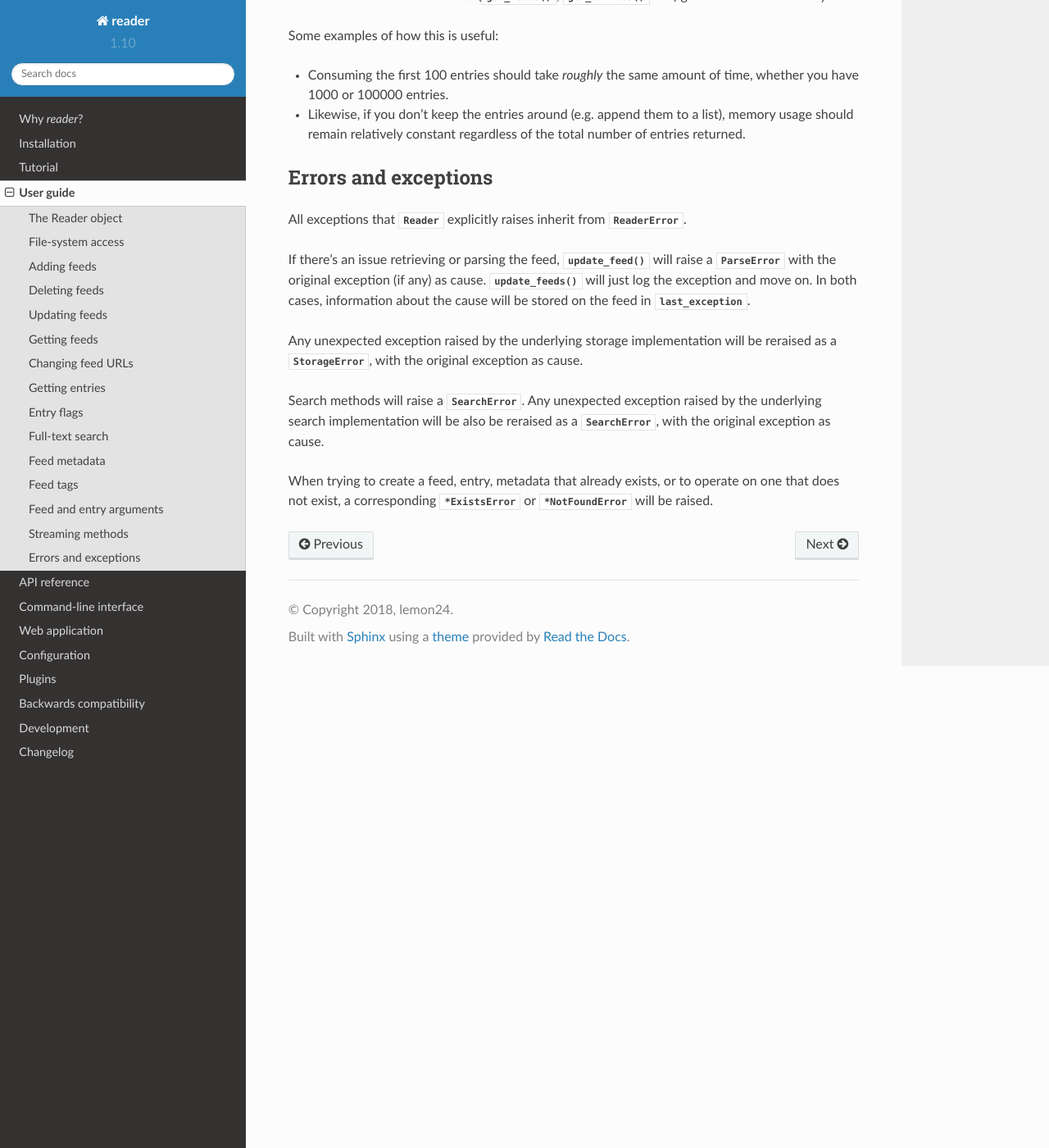
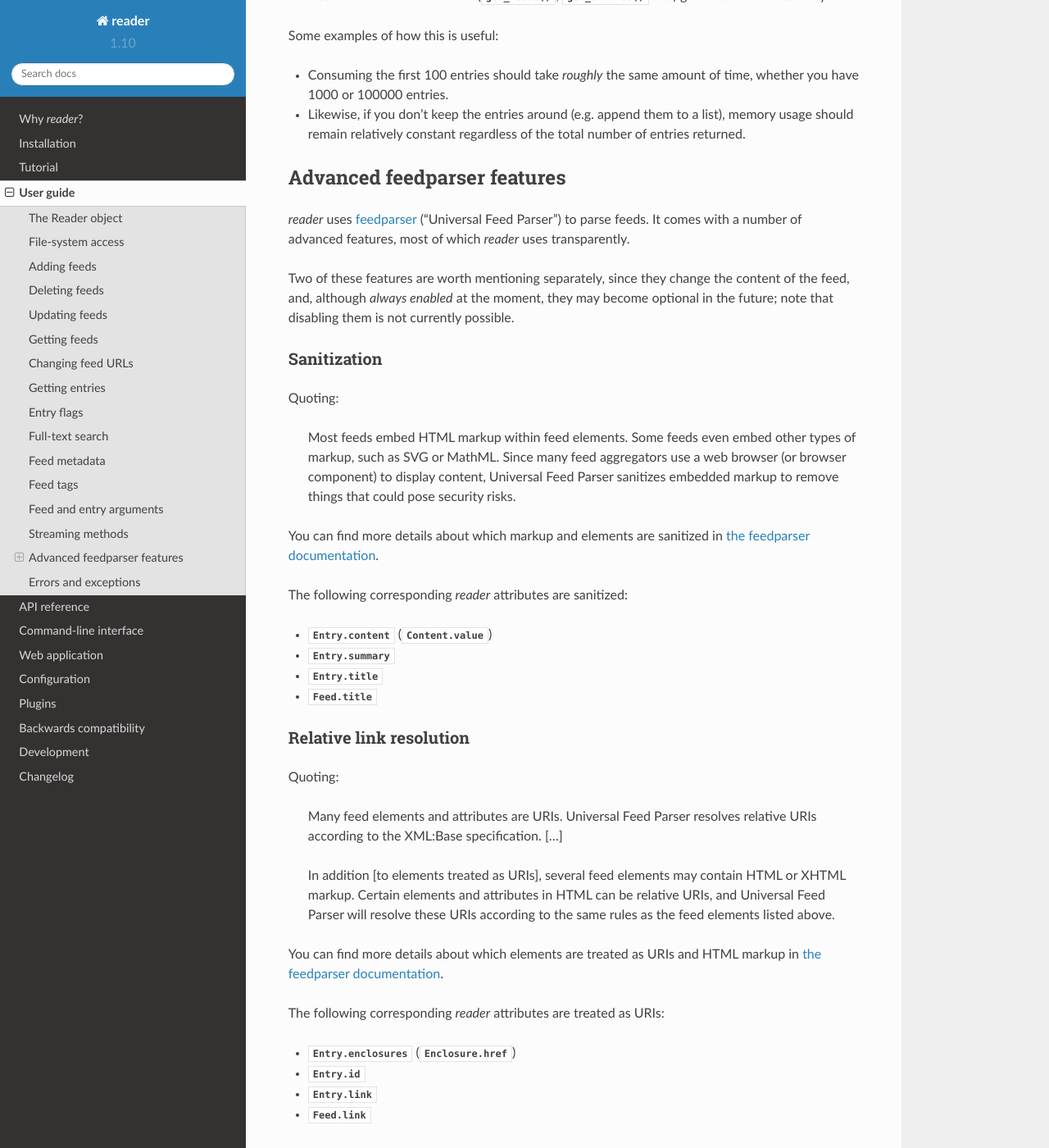
Before and after one commit to Alcides1123/reader, a Sphinx documentation site: the page built from docs/guide.rst, in a window 1280 px wide and 1400 px high, scrolled down 6639 px. Shown: the whole window at 82% size. Built offline with Sphinx 7.4.7 and the Read the Docs theme 2.0.0, drawn with Linux system fonts in a browser that asks for light colours; some of the changed text lies outside the part shown.

Commit message:
User guide: sanitization and relative link resolution.
For #194.

```diff
--- a/docs/guide.rst
+++ b/docs/guide.rst
@@ -388,6 +388,83 @@ Some examples of how this is useful:
 * Likewise, if you don't keep the entries around (e.g. append them to a list),
   memory usage should remain relatively constant
   regardless of the total number of entries returned.
+
+
+
+Advanced feedparser features
+----------------------------
+
+*reader* uses `feedparser`_ ("Universal Feed Parser") to parse feeds.
+It comes with a number of advanced features,
+most of which *reader* uses transparently.
+
+Two of these features are worth mentioning separately,
+since they change the content of the feed,
+and, although *always enabled* at the moment,
+they may become optional in the future;
+note that disabling them is not currently possible.
+
+.. _feedparser: https://pythonhosted.org/feedparser/
+
+
+Sanitization
+~~~~~~~~~~~~
+
+Quoting:
+
+    Most feeds embed HTML markup within feed elements.
+    Some feeds even embed other types of markup, such as SVG or MathML.
+    Since many feed aggregators use a web browser (or browser component)
+    to display content, Universal Feed Parser sanitizes embedded markup
+    to remove things that could pose security risks.
+
+
+You can find more details about which markup and elements are sanitized in
+`the feedparser documentation <https://pythonhosted.org/feedparser/html-sanitization.html>`_.
+
+The following corresponding *reader* attributes are sanitized:
+
+* :attr:`Entry.content` (:attr:`Content.value`)
+* :attr:`Entry.summary`
+* :attr:`Entry.title`
+* :attr:`Feed.title`
+
+
+Relative link resolution
+~~~~~~~~~~~~~~~~~~~~~~~~
+
+Quoting:
+
+    Many feed elements and attributes are URIs.
+    Universal Feed Parser resolves relative URIs
+    according to the XML:Base specification. [...]
+
+    In addition [to elements treated as URIs],
+    several feed elements may contain HTML or XHTML markup.
+    Certain elements and attributes in HTML can be relative URIs,
+    and Universal Feed Parser will resolve these URIs
+    according to the same rules as the feed elements listed above.
+
+
+You can find more details about which elements
+are treated as URIs and HTML markup in
+`the feedparser documentation <https://pythonhosted.org/feedparser/resolving-relative-links.html>`_.
+
+
+The following corresponding *reader* attributes are treated as URIs:
+
+* :attr:`Entry.enclosures` (:attr:`Enclosure.href`)
+* :attr:`Entry.id`
+* :attr:`Entry.link`
+* :attr:`Feed.link`
+
+The following corresponding *reader* attributes may be treated as HTML markup,
+depending on their type attribute or feedparser defaults:
+
+* :attr:`Entry.content` (:attr:`Content.value`)
+* :attr:`Entry.summary`
+* :attr:`Entry.title`
+* :attr:`Feed.title`
 
 
 
--- a/docs/install.rst
+++ b/docs/install.rst
@@ -56,8 +56,6 @@ As of version |version|, *reader* has the following extras:
 
 .. _feedparser: https://pythonhosted.org/feedparser/
 .. _requests: https://requests.readthedocs.io
-.. _sgmllib3k: https://pypi.org/project/sgmllib3k/
-.. _sgmllib: https://docs.python.org/2/library/sgmllib.html
 .. _JSON1: https://www.sqlite.org/json1.html
 .. _FTS5: https://www.sqlite.org/fts5.html
 
```
Also changed, not shown: other parts of docs/guide.rst (+1 -1 lines).
